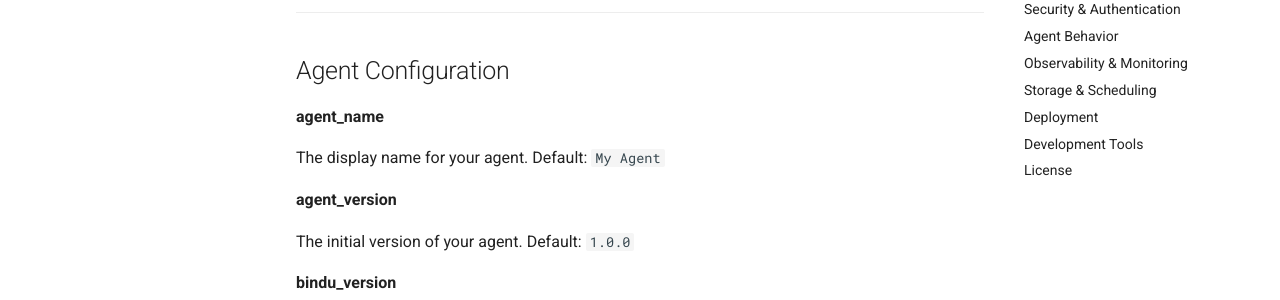
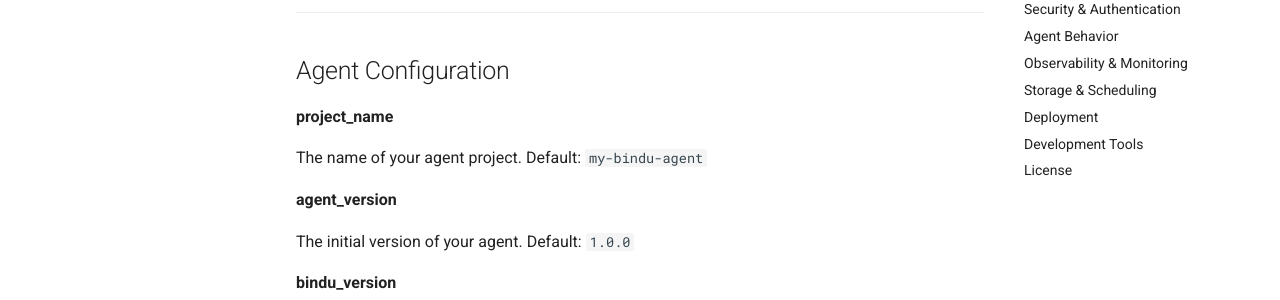
Before and after one commit to GetBindu/create-bindu-agent, an MkDocs documentation site: the page built from docs/prompt_arguments.md, in a window 1280 px wide and 900 px high, scrolled down 872 px. Shown: the part 153-453 px from the top of the window. Built offline with MkDocs 1.6.1 and Material for MkDocs 9.7.7, drawn with Linux system fonts in a browser that asks for light colours; comment, search, counter and statistics services are not loaded.

Commit message:
feat: update agent configuration and bindu version
- Removed redundant agent_name field and standardized to use project_name throughout
- Added new enable_execution_cost configuration option with USDC payment settings
- Updated bindu_version dependency to 0.3.19
- Updated documentation to reflect project_name as the primary identifier
- Added execution cost configuration template with default USDC payment settings on base-sepolia network

The changes streamline the agent naming convention while

```diff
--- a/docs/prompt_arguments.md
+++ b/docs/prompt_arguments.md
@@ -38,9 +38,9 @@ A short description of your agent project. Default: `A Bindu AI agent for intell
 
 ## Agent Configuration
 
-**agent_name**
+**project_name**
 
-The display name for your agent. Default: `My Agent`
+The name of your agent project. Default: `my-bindu-agent`
 
 **agent_version**
 
```
Also changed, not shown: cookiecutter.json (+5 -2 lines), 1 other file.
